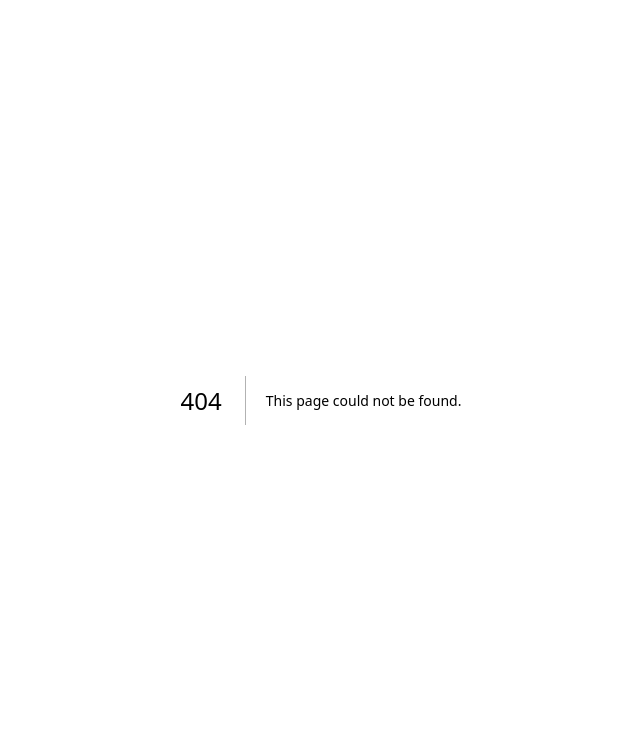
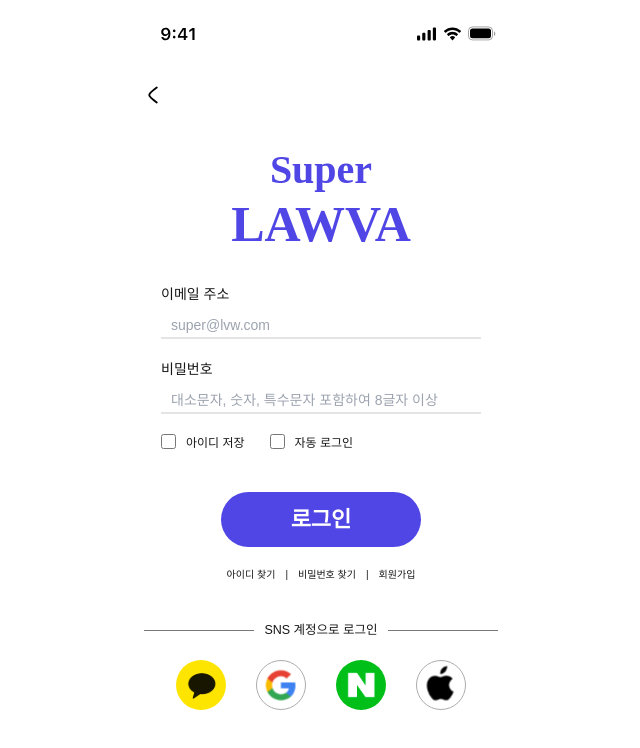
Before and after one commit to wonder1ng/SuperLawVA-Ml, a Next.js app in the folder front/: page /login in a window 1280 px wide. Before the commit this address had no page. Shown: the top 748 px of the page, without its empty margins (319-959 px from the left). Built offline with nearby package versions, Linux system fonts and the light colour scheme.

Commit message:
feat: create login page layout

```diff
--- /dev/null
+++ b/front/src/app/login/page.tsx
@@ -0,0 +1,138 @@
+// page.tsx
+"use client";
+
+import { useRouter } from "next/navigation";
+import SubmitButton from "@/components/submitButton";
+import styled from "styled-components";
+import ArrowLeftIcon from "@/components/icons/ArrowLeft";
+import StatusIcon from "@/components/icons/Status";
+import KakaoIcon from "@/components/icons/sns/Kakao";
+import StyledInput from "@/components/StyledInput";
+import { useState } from "react";
+import GoogleIcon from "@/components/icons/sns/Google";
+import NaverIcon from "@/components/icons/sns/Naver";
+import AppleIcon from "@/components/icons/sns/Apple";
+
+// 큰 제목 - 그라데이션 텍스트
+const GradientTitle = styled.span`
+  font-weight: 700;
+  font-size: 3rem;
+  line-height: 120%;
+
+  background: linear-gradient(180deg, #5046e5 50%, #9134eb 143.75%);
+  -webkit-background-clip: text;
+  -webkit-text-fill-color: transparent;
+  background-clip: text;
+  color: transparent;
+`;
+
+const SubText = styled.p`
+  font-weight: 500;
+  font-size: 1.6rem;
+  line-height: 120%;
+  color: #0f0f0f;
+`;
+
+function StartPage() {
+  const router = useRouter();
+  const [emailValue, setemailValue] = useState("");
+
+  const handleClick = () => {
+    router.push("/login");
+  };
+  return (
+    <>
+      <div className="flex flex-col justify-center items-center h-20">
+        <StatusIcon className="mt-[1.4rem]" />
+      </div>
+      <div className="mx-8 h-24 flex justify-center items-end relative">
+        <ArrowLeftIcon
+          width={"3rem"}
+          height={"3rem"}
+          className="relative -left-[16.8rem]"
+        />
+      </div>
+      <main className="flex flex-col items-center mt-[3.6rem] mx-8">
+        <div className="flex flex-col text-center text-main font-sans">
+          <div className="font-bold text-[4rem] leading-[120%] ">Super</div>
+          <div className="font-black text-[5rem] leading-[120%]">LAWVA</div>
+        </div>
+        <div className="mt-12 flex flex-col gap-8">
+          <div className="flex flex-col gap-4 text-[1.4rem]">
+            <span className="font-medium">이메일 주소</span>
+            <StyledInput
+              type="email"
+              placeholder="super@lvw.com"
+              onChange={(e) => setemailValue(e.target.value)}
+            />
+          </div>
+          <div className="flex flex-col gap-4 text-[1.4rem]">
+            <span className="font-medium">비밀번호</span>
+            <StyledInput
+              type="password"
+              placeholder="대소문자, 숫자, 특수문자 포함하여 8글자 이상"
+              onChange={(e) => setemailValue(e.target.value)}
+            />
+          </div>
+          <div className="flex items-center gap-10">
+            <div className="flex gap-4">
+              <input type="checkbox" name="" id="" className="w-6 h-6" />
+              <label htmlFor="" className="text-[1.2rem]">
+                아이디 저장
+              </label>
+            </div>
+            {/* checkbox 커스텀 코드 */}
+            {/* <div className="grid items-center justify-center">
+              <input
+                type="checkbox"
+                className="peer col-start-1 row-start-1 w-8 h-8 appearance-none rounded border-2 border-gray-300 checked:border-main checked:bg-main dark:border-gray-600 dark:checked:border-main forced-colors:appearance-auto"
+              />
+              <svg
+                viewBox="0 0 14 14"
+                fill="none"
+                className="invisible col-start-1 row-start-1 stroke-black peer-checked:visible dark:text-violet-300 forced-colors:hidden pointer-events-none"
+              >
+                <path
+                  d="M3 8L6 11L11 3.5"
+                  strokeWidth="2"
+                  strokeLinecap="round"
+                  strokeLinejoin="round"
+                  stroke="#ffffff"
+                ></path>
+              </svg>
+            </div> */}
+
+            <div className="flex gap-4">
+              <input type="checkbox" name="" id="" className="w-6 h-6" />
+              <label htmlFor="" className="text-[1.2rem]">
+                자동 로그인
+              </label>
+            </div>
+          </div>
+          <div className="mt-8 flex justify-center" onClick={handleClick}>
+            <SubmitButton>로그인</SubmitButton>
+          </div>
+          <div className="flex justify-center gap-4 text-l font-medium">
+            <span>아이디 찾기</span>|<span>비밀번호 찾기</span>|
+            <span>회원가입</span>
+          </div>
+        </div>
+        <div className="flex flex-col justify-center items-center gap-8">
+          <div className="mt-16 flex items-center gap-4 text-xl">
+            <hr className="w-44 border-[#797979]" />
+            <span>SNS 계정으로 로그인</span>
+            <hr className="w-44 border-[#797979]" />
+          </div>
+          <div className="flex flex-row gap-12">
+            <KakaoIcon />
+            <GoogleIcon />
+            <NaverIcon />
+            <AppleIcon />
+          </div>
+        </div>
+      </main>
+    </>
+  );
+}
+
+export default StartPage;
```
